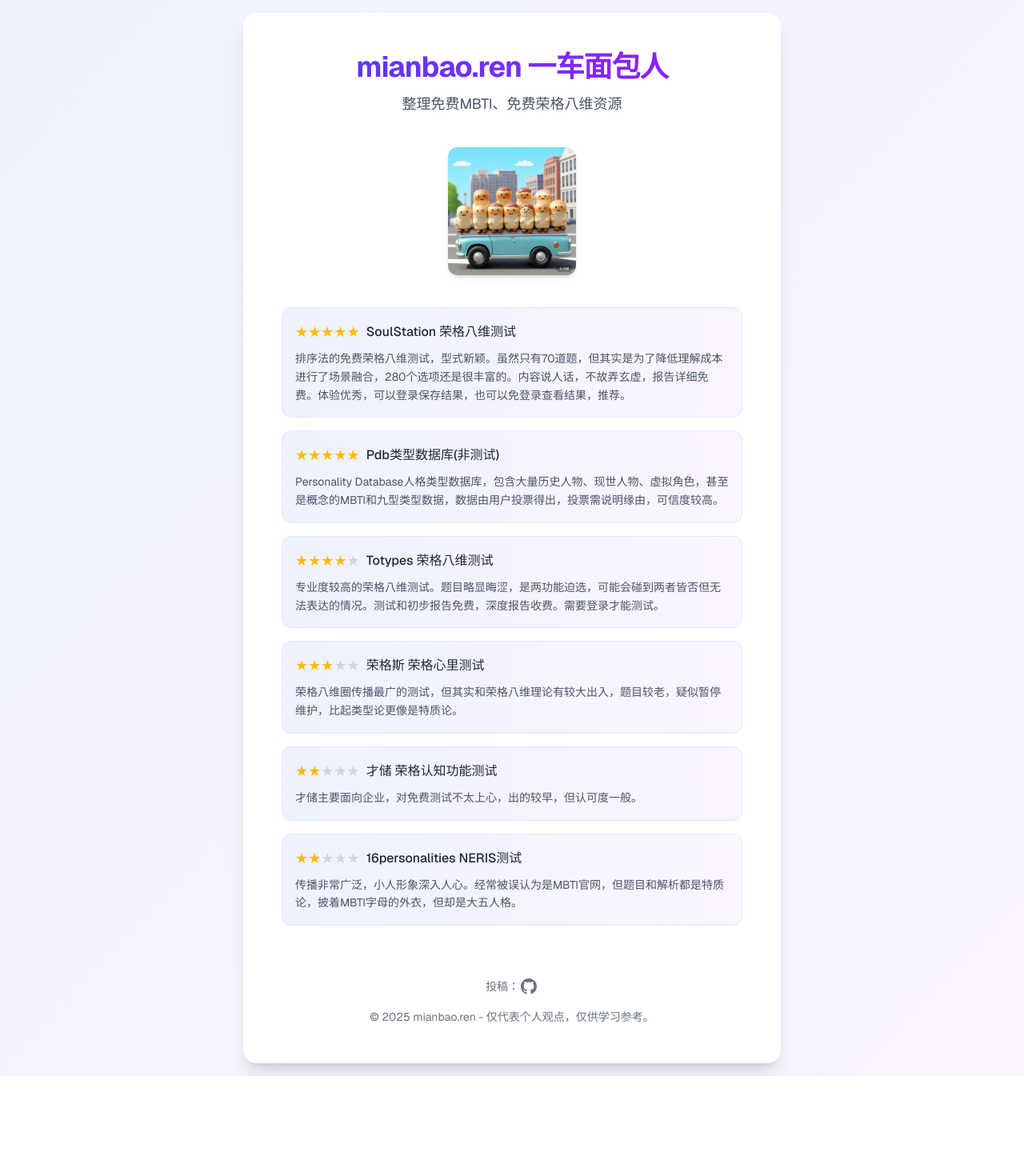
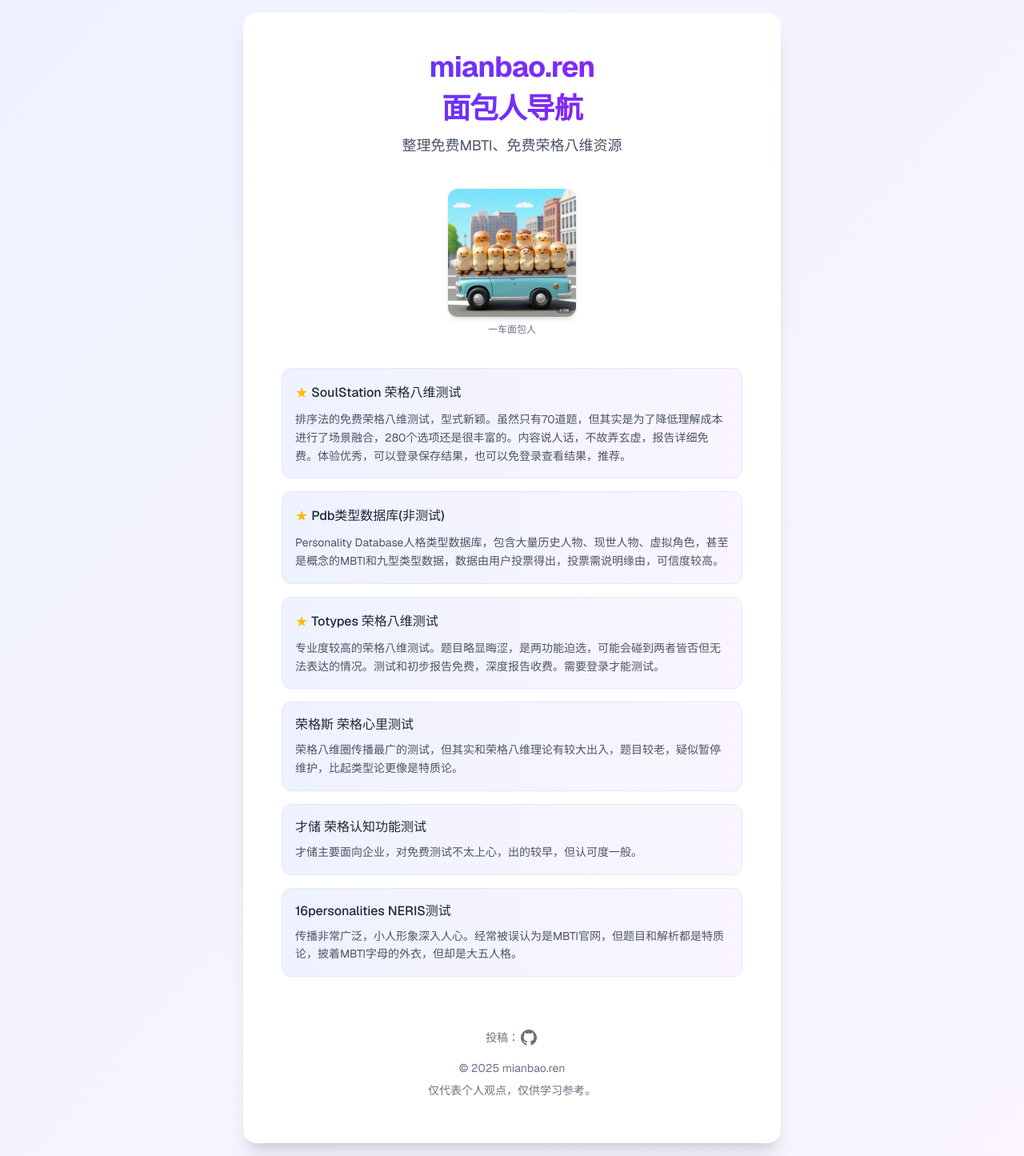
Before and after one commit to moxiaolong/mianbaoren, a Next.js app in the folder mianbaoren/: page / in a window 1280 px wide. Shown: the whole page at 80% size. Before the commit the page ends 1345 px from the top, so only its background shows below. Built offline with nearby package versions, Linux system fonts and the light colour scheme.

Commit message:
样式更新

```diff
--- a/mianbaoren/src/app/page.tsx
+++ b/mianbaoren/src/app/page.tsx
@@ -9,7 +9,7 @@
 }
 
 // 星级评分组件
-const StarRating = ({ rating }: { rating: number }) => {
+const StarRating = ({rating}: { rating: number }) => {
     // 生成5颗星星，根据评分显示金色或灰色
     return (
         <div className="flex items-center mr-2">
@@ -47,7 +47,7 @@
         {
             title: "Totypes 荣格八维测试",
             url: "https://totypes.com/xinggeceshi.php",
-      rating: 4,
+            rating: 5,
             desc: "专业度较高的荣格八维测试。题目略显晦涩，是两功能迫选，可能会碰到两者皆否但无法表达的情况。测试和初步报告免费，深度报告收费。需要登录才能测试。",
         },
         {
@@ -71,27 +71,37 @@
     ];
 
     return (
-      <div className="min-h-screen bg-gradient-to-br from-indigo-50 to-purple-50 dark:from-gray-900 dark:to-indigo-900 flex items-center justify-center p-4 font-sans">
+        <div
+            className="min-h-screen bg-gradient-to-br from-indigo-50 to-purple-50 dark:from-gray-900 dark:to-indigo-900 flex items-center justify-center p-4 font-sans">
             {/* 卡片容器 */}
-        <div className="w-full max-w-2xl bg-white dark:bg-gray-800 rounded-2xl shadow-xl overflow-hidden p-8 md:p-12 transform transition-all duration-500 hover:shadow-2xl">
+            <div
+                className="w-full max-w-2xl bg-white dark:bg-gray-800 rounded-2xl shadow-xl overflow-hidden p-8 md:p-12 transform transition-all duration-500 hover:shadow-2xl">
                 {/* 标题部分 */}
                 <div className="text-center mb-10">
+                    <h2 className="text-lg md:text-4xl font-bold bg-clip-text text-transparent bg-gradient-to-r from-indigo-600 to-purple-600 dark:from-indigo-400 dark:to-purple-400 mb-3 tracking-tight">
+                        mianbao.ren
+                    </h2>
                     <h1 className="text-3xl md:text-4xl font-bold bg-clip-text text-transparent bg-gradient-to-r from-indigo-600 to-purple-600 dark:from-indigo-400 dark:to-purple-400 mb-3 tracking-tight">
-              mianbao.ren 一车面包人
+                        面包人导航
                     </h1>
+
                     <p className="text-gray-600 dark:text-gray-300 text-lg">
                         整理免费MBTI、免费荣格八维资源
                     </p>
                 </div>
 
                 {/* 图片部分 */}
-          <div className="flex justify-center mb-10">
+                <div className="flex justify-center flex-col items-center w-full mb-10">
                     <img
                         src="/mianbaoren.png"
                         alt="一车面包人"
                         className="w-40 h-auto object-contain rounded-xl shadow-md transform transition-transform duration-300 hover:scale-105"
                     />
+                    <span className="text-xs mt-2 text-gray-500 ">
+                    一车面包人
+                </span>
                 </div>
+
 
                 {/* 链接列表 */}
                 <div className="space-y-4">
@@ -105,12 +115,20 @@
                         >
                             <div className="flex items-center w-full justify-between">
                                 <div className="flex items-center">
-                      <StarRating rating={link.rating} />
-                      <span className="text-gray-800 dark:text-gray-200 font-medium group-hover:text-indigo-600 dark:group-hover:text-indigo-400 transition-colors duration-300">
+
+                                    {link.rating === 5 && <span
+
+                                        className={`text-lg pr-1 ${
+                                            'text-amber-400' // 金色星星
+                                        }`}
+                                    >★</span>}
+                                    <span
+                                        className="text-gray-800 dark:text-gray-200 font-medium group-hover:text-indigo-600 dark:group-hover:text-indigo-400 transition-colors duration-300">
                     {link.title}
                   </span>
                                 </div>
-                    <span className="text-indigo-500 dark:text-indigo-400 transform transition-transform duration-300 group-hover:translate-x-1">
+                                <span
+                                    className="text-indigo-500 dark:text-indigo-400 transform transition-transform duration-300 group-hover:translate-x-1">
                   <i className="fas fa-external-link-alt"></i>
                 </span>
                             </div>
@@ -128,11 +146,13 @@
                         <span>投稿：</span>
                         <a href="https://github.com/moxiaolong/mianbaoren">
                             <svg xmlns="http://www.w3.org/2000/svg" width={24} viewBox="0 0 24 24" fill="currentColor">
-                  <path d="M12.001 2C6.47598 2 2.00098 6.475 2.00098 12C2.00098 16.425 4.86348 20.1625 8.83848 21.4875C9.33848 21.575 9.52598 21.275 9.52598 21.0125C9.52598 20.775 9.51348 19.9875 9.51348 19.15C7.00098 19.6125 6.35098 18.5375 6.15098 17.975C6.03848 17.6875 5.55098 16.8 5.12598 16.5625C4.77598 16.375 4.27598 15.9125 5.11348 15.9C5.90098 15.8875 6.46348 16.625 6.65098 16.925C7.55098 18.4375 8.98848 18.0125 9.56348 17.75C9.65098 17.1 9.91348 16.6625 10.201 16.4125C7.97598 16.1625 5.65098 15.3 5.65098 11.475C5.65098 10.3875 6.03848 9.4875 6.67598 8.7875C6.57598 8.5375 6.22598 7.5125 6.77598 6.1375C6.77598 6.1375 7.61348 5.875 9.52598 7.1625C10.326 6.9375 11.176 6.825 12.026 6.825C12.876 6.825 13.726 6.9375 14.526 7.1625C16.4385 5.8625 17.276 6.1375 17.276 6.1375C17.826 7.5125 17.476 8.5375 17.376 8.7875C18.0135 9.4875 18.401 10.375 18.401 11.475C18.401 15.3125 16.0635 16.1625 13.8385 16.4125C14.201 16.725 14.5135 17.325 14.5135 18.2625C14.5135 19.6 14.501 20.675 14.501 21.0125C14.501 21.275 14.6885 21.5875 15.1885 21.4875C19.259 20.1133 21.9999 16.2963 22.001 12C22.001 6.475 17.526 2 12.001 2Z"></path>
+                                <path
+                                    d="M12.001 2C6.47598 2 2.00098 6.475 2.00098 12C2.00098 16.425 4.86348 20.1625 8.83848 21.4875C9.33848 21.575 9.52598 21.275 9.52598 21.0125C9.52598 20.775 9.51348 19.9875 9.51348 19.15C7.00098 19.6125 6.35098 18.5375 6.15098 17.975C6.03848 17.6875 5.55098 16.8 5.12598 16.5625C4.77598 16.375 4.27598 15.9125 5.11348 15.9C5.90098 15.8875 6.46348 16.625 6.65098 16.925C7.55098 18.4375 8.98848 18.0125 9.56348 17.75C9.65098 17.1 9.91348 16.6625 10.201 16.4125C7.97598 16.1625 5.65098 15.3 5.65098 11.475C5.65098 10.3875 6.03848 9.4875 6.67598 8.7875C6.57598 8.5375 6.22598 7.5125 6.77598 6.1375C6.77598 6.1375 7.61348 5.875 9.52598 7.1625C10.326 6.9375 11.176 6.825 12.026 6.825C12.876 6.825 13.726 6.9375 14.526 7.1625C16.4385 5.8625 17.276 6.1375 17.276 6.1375C17.826 7.5125 17.476 8.5375 17.376 8.7875C18.0135 9.4875 18.401 10.375 18.401 11.475C18.401 15.3125 16.0635 16.1625 13.8385 16.4125C14.201 16.725 14.5135 17.325 14.5135 18.2625C14.5135 19.6 14.501 20.675 14.501 21.0125C14.501 21.275 14.6885 21.5875 15.1885 21.4875C19.259 20.1133 21.9999 16.2963 22.001 12C22.001 6.475 17.526 2 12.001 2Z"></path>
                             </svg>
                         </a>
                     </div>
-            <p>© 2025 mianbao.ren - 仅代表个人观点，仅供学习参考。</p>
+                    <p>© 2025 mianbao.ren</p>
+                    <p className="py-2">仅代表个人观点，仅供学习参考。</p>
                 </div>
             </div>
         </div>
```
Also changed, not shown: 1 other file (tests, documents, lock files or other folders). Lines whose indentation alone changed are shown as unchanged.
